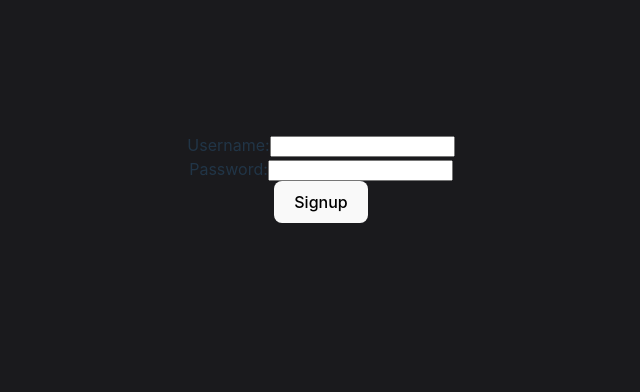
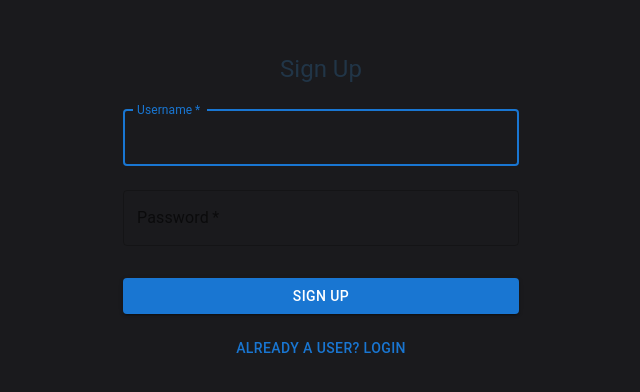
Before and after one commit to iosif-blezu/MPP, a React (Vite) app in the folder mpp-app/: page /signup in a window 1280 px wide. Shown: the part 222-614 px from the top of the page, without its empty margins (319-959 px from the left). Built offline with nearby package versions, Linux system fonts and the light colour scheme.

Commit message:
Updated some thing on login and signup

```diff
--- a/mpp-app/src/pages/Login.tsx
+++ b/mpp-app/src/pages/Login.tsx
@@ -1,46 +1,95 @@
+// src/pages/Login.tsx
 import React, { useState } from 'react';
-import { useNavigate } from 'react-router-dom'; // Import useNavigate from react-router-dom
+import { useNavigate, Link } from 'react-router-dom';
+import { TextField, Button, Box, Typography, Container, Grid } from '@mui/material';
 import { login } from '../components/auth'; // Ensure this is the correct path to your auth module
 
 const Login: React.FC = () => {
   const [username, setUsername] = useState('');
   const [password, setPassword] = useState('');
-  const [token, setToken] = useState('');
-  const navigate = useNavigate(); // Initialize the useNavigate hook
+  const [error, setError] = useState<string | null>(null);
+  const navigate = useNavigate();
 
   const handleSubmit = async (e: React.FormEvent) => {
     e.preventDefault();
+    setError(null);
+
     try {
       const response = await login(username, password);
-      setToken(response.data.token);
       localStorage.setItem('token', response.data.token); // Save the token in localStorage
       console.log('User logged in', response.data);
       navigate('/'); // Redirect to home page after successful login
-    } catch (error) {
+    } catch (error: any) {
       console.error('Error logging in', error);
+      if (error.response && error.response.status === 401) {
+        setError('Invalid username or password');
+      } else {
+        setError('Login failed. Please try again.');
+      }
     }
   };
 
   return (
-    <form onSubmit={handleSubmit}>
-      <div>
-        <label>Username:</label>
-        <input
-          type="text"
+    <Container component="main" maxWidth="xs">
+      <Box
+        sx={{
+          marginTop: 8,
+          display: 'flex',
+          flexDirection: 'column',
+          alignItems: 'center',
+        }}
+      >
+        <Typography component="h1" variant="h5">
+          Sign In
+        </Typography>
+        <Box component="form" onSubmit={handleSubmit} noValidate sx={{ mt: 1 }}>
+          <TextField
+            margin="normal"
+            required
+            fullWidth
+            id="username"
+            label="Username"
+            name="username"
+            autoComplete="username"
+            autoFocus
             value={username}
             onChange={(e) => setUsername(e.target.value)}
           />
-      </div>
-      <div>
-        <label>Password:</label>
-        <input
+          <TextField
+            margin="normal"
+            required
+            fullWidth
+            name="password"
+            label="Password"
             type="password"
+            id="password"
+            autoComplete="current-password"
             value={password}
             onChange={(e) => setPassword(e.target.value)}
           />
-      </div>
-      <button type="submit">Login</button>
-    </form>
+          <Button
+            type="submit"
+            fullWidth
+            variant="contained"
+            sx={{ mt: 3, mb: 2 }}
+          >
+            Sign In
+          </Button>
+          {error && (
+            <Typography variant="body2" color="error">
+              {error}
+            </Typography>
+          )}
+          <Grid container justifyContent="center">
+            <Grid item>
+              <Link to="/signup">
+                <Button variant="text">Create an account</Button>
+              </Link>
+            </Grid>
+          </Grid>
+        </Box>
+      </Box>
+    </Container>
   );
 };
 
--- a/mpp-app/src/pages/Signup.tsx
+++ b/mpp-app/src/pages/Signup.tsx
@@ -1,7 +1,8 @@
 // src/pages/Signup.tsx
 import React, { useState } from 'react';
-import { useNavigate } from 'react-router-dom';
-import axios from 'axios';
+import { useNavigate, Link } from 'react-router-dom';
+import axios from '../axiosConfig'; // Use the configured Axios instance
+import { TextField, Button, Box, Typography, Container, Grid } from '@mui/material';
 
 const Signup: React.FC = () => {
   const [username, setUsername] = useState('');
@@ -14,38 +15,80 @@ const Signup: React.FC = () => {
     setError(null);
 
     try {
-      const response = await axios.post('http://localhost:5000/api/signup', { username, password });
+      const response = await axios.post('/signup', { username, password });
       console.log('User signed up', response.data);
       navigate('/login'); // Redirect to login page after successful signup
     } catch (error: any) {
       console.error('Error signing up', error);
-      setError('Signup failed. Please try again.');
+      if (error.response && error.response.status === 409) {
+        setError('Username already exists');
+      } else {
+        setError('Signup failed. Please try again.');
+      }
     }
   };
 
   return (
-    <div>
-      <form onSubmit={handleSubmit}>
-        <div>
-          <label>Username:</label>
-          <input
-            type="text"
+    <Container component="main" maxWidth="xs">
+      <Box
+        sx={{
+          marginTop: 8,
+          display: 'flex',
+          flexDirection: 'column',
+          alignItems: 'center',
+        }}
+      >
+        <Typography component="h1" variant="h5">
+          Sign Up
+        </Typography>
+        <Box component="form" onSubmit={handleSubmit} noValidate sx={{ mt: 1 }}>
+          <TextField
+            margin="normal"
+            required
+            fullWidth
+            id="username"
+            label="Username"
+            name="username"
+            autoComplete="username"
+            autoFocus
             value={username}
             onChange={(e) => setUsername(e.target.value)}
           />
-        </div>
-        <div>
-          <label>Password:</label>
-          <input
+          <TextField
+            margin="normal"
+            required
+            fullWidth
+            name="password"
+            label="Password"
             type="password"
+            id="password"
+            autoComplete="current-password"
             value={password}
             onChange={(e) => setPassword(e.target.value)}
           />
-        </div>
-        <button type="submit">Signup</button>
-      </form>
-      {error && <p>{error}</p>}
-    </div>
+          <Button
+            type="submit"
+            fullWidth
+            variant="contained"
+            sx={{ mt: 3, mb: 2 }}
+          >
+            Sign Up
+          </Button>
+          {error && (
+            <Typography variant="body2" color="error">
+              {error}
+            </Typography>
+          )}
+          <Grid container justifyContent="center">
+            <Grid item>
+              <Link to="/login">
+                <Button variant="text">Already a user? Login</Button>
+              </Link>
+            </Grid>
+          </Grid>
+        </Box>
+      </Box>
+    </Container>
   );
 };
 
```
Also changed, not shown: 1 other file (tests, documents, lock files or other folders). Lines whose indentation alone changed are shown as unchanged.
